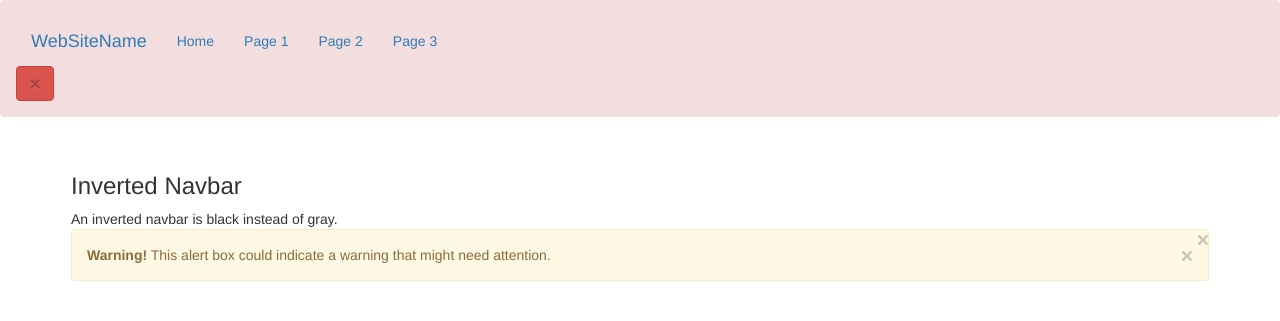
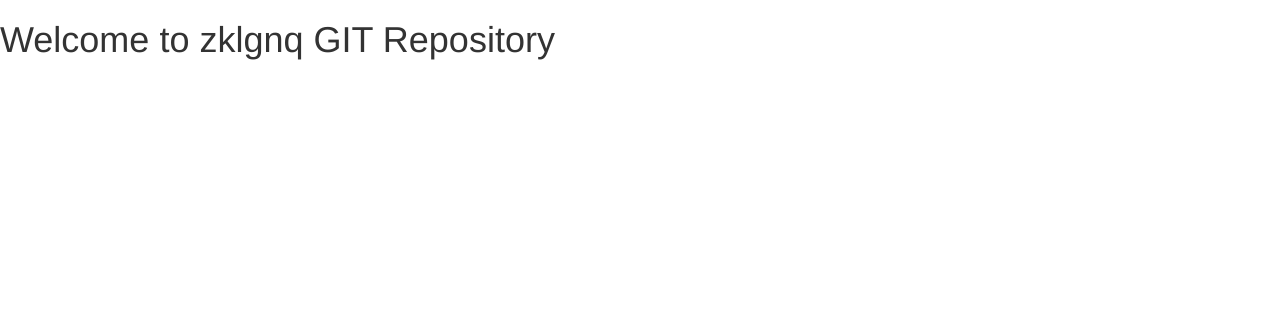
Before and after one commit to zklgnq/zklgnq_js, a plain HTML site: page index.html in a window 1280 px wide. Drawn offline with nearby package versions, Linux system fonts and the light colour scheme.

Commit message:
code cleaned

```diff
--- a/index.html
+++ b/index.html
@@ -18,38 +18,7 @@
     <![endif]-->
   </head>
   <body>
-    <nav class="navbar bg-danger alert">
-	  <div class="container-fluid">
-		<div class="navbar-header">
-		  <a class="navbar-brand" href="#">WebSiteName</a>
-		</div>
-		<ul class="nav navbar-nav">
-		  <li class="active"><a href="#">Home</a></li>
-		  <li><a href="#">Page 1</a></li>
-		  <li><a href="#">Page 2</a></li>
-		  <li><a href="#">Page 3</a></li>
-		</ul>
-	  </div>
-	  <button class="btn btn-danger">
-		<a href="#" class="close" data-dismiss="alert">&times;</a>
-		</button>
-	</nav>
-
-
-
-<div class="container alert">
-  <h3>Inverted Navbar</h3>
-  <p>An inverted navbar is black instead of gray.</p>
-  <a href="#" class="close" data-dismiss="alert">&times;</a>
-
-	 <div class="alert alert-warning fade in">
-		<a href="#" class="close" data-dismiss="alert">&times;</a>
-		<strong>Warning!</strong> This alert box could indicate a warning that might need attention.
-	  </div>
-
-</div>
-
-
+    <h1>Welcome to zklgnq GIT Repository</h1>
     <!-- jQuery (necessary for Bootstrap's JavaScript plugins) -->
     <script src="https://ajax.googleapis.com/ajax/libs/jquery/1.12.4/jquery.min.js"></script>
     <!-- Include all compiled plugins (below), or include individual files as needed -->
```
